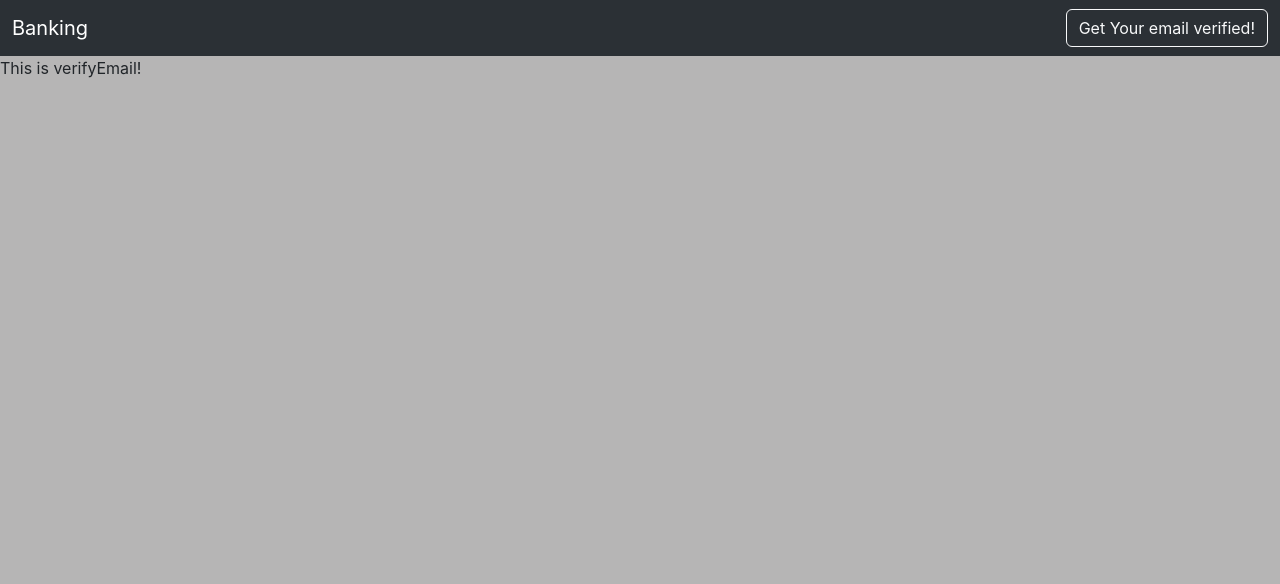
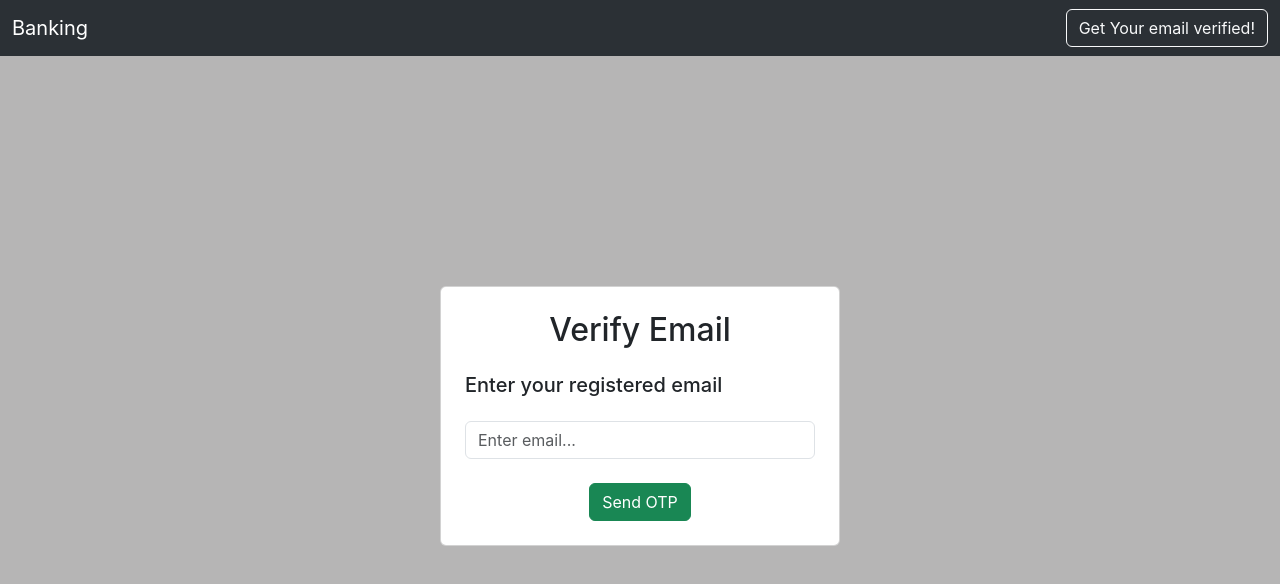
Before and after one commit to tusharx0809/react-apps, a React (Create React App) app in the folder banking_website/: page /verifyemail in a window 1280 px wide. Shown: the top 584 px of the page. Built offline with nearby package versions, Linux system fonts and the light colour scheme.

Commit message:
added: verify email tested ok on backend, front end to be done

```diff
--- a/banking_website/src/components/Verifyemail.js
+++ b/banking_website/src/components/Verifyemail.js
@@ -1,9 +1,59 @@
-import React from 'react'
+import React, { useState } from 'react'
 
 const Verifyemail = () => {
+    const [email, setEmail ] = useState("");
+    const handleChange = (e) => {
+        setEmail(e.target.value);
+    }
+    const verifyEmail = async (e) => {
+        e.preventDefault();
+        const response = await fetch("http://localhost:5050/api/auth/verify-email/",{
+            method: "PUT",
+            headers:{
+                "Content-Type":"application/json",
+            },
+            body: JSON.stringify({
+                email: email,
+            }),
+        });
+        const json = await response.json();
+        if(json.success){
+            localStorage.setItem("email",email);
+            alert(json.message);
+        }else{
+            alert("Something went wrong, please try again!");
+        }
+    }
   return (
     <div>
-      This is verifyEmail!
+      <div
+      className="container d-flex align-items-center justify-content-center"
+      style={{ minHeight: "90vh" }}
+    >
+      <div className="card p-4" style={{ width: "100%", maxWidth: "400px" }}>
+        <form onSubmit={verifyEmail}>
+          <h2 className="text-center mb-4">Verify Email</h2>
+          <h5 className="mb-4">Enter your registered email</h5>
+          <div className="mb-3">
+            <input
+              type="email"
+              className="form-control"
+              id="otp"
+              name="otp"
+              value={email}
+              onChange={handleChange}
+              aria-describedby="emailHelp"
+              placeholder="Enter email..."
+            />
+          </div>
+
+
+          <div className="d-flex justify-content-around">
+            <button className="btn btn-success mt-2">Send OTP</button>
+            </div>
+        </form>
+      </div>
+    </div>
     </div>
   )
 }
```
Also changed, not shown: 1 other file (tests, documents, lock files or other folders).
